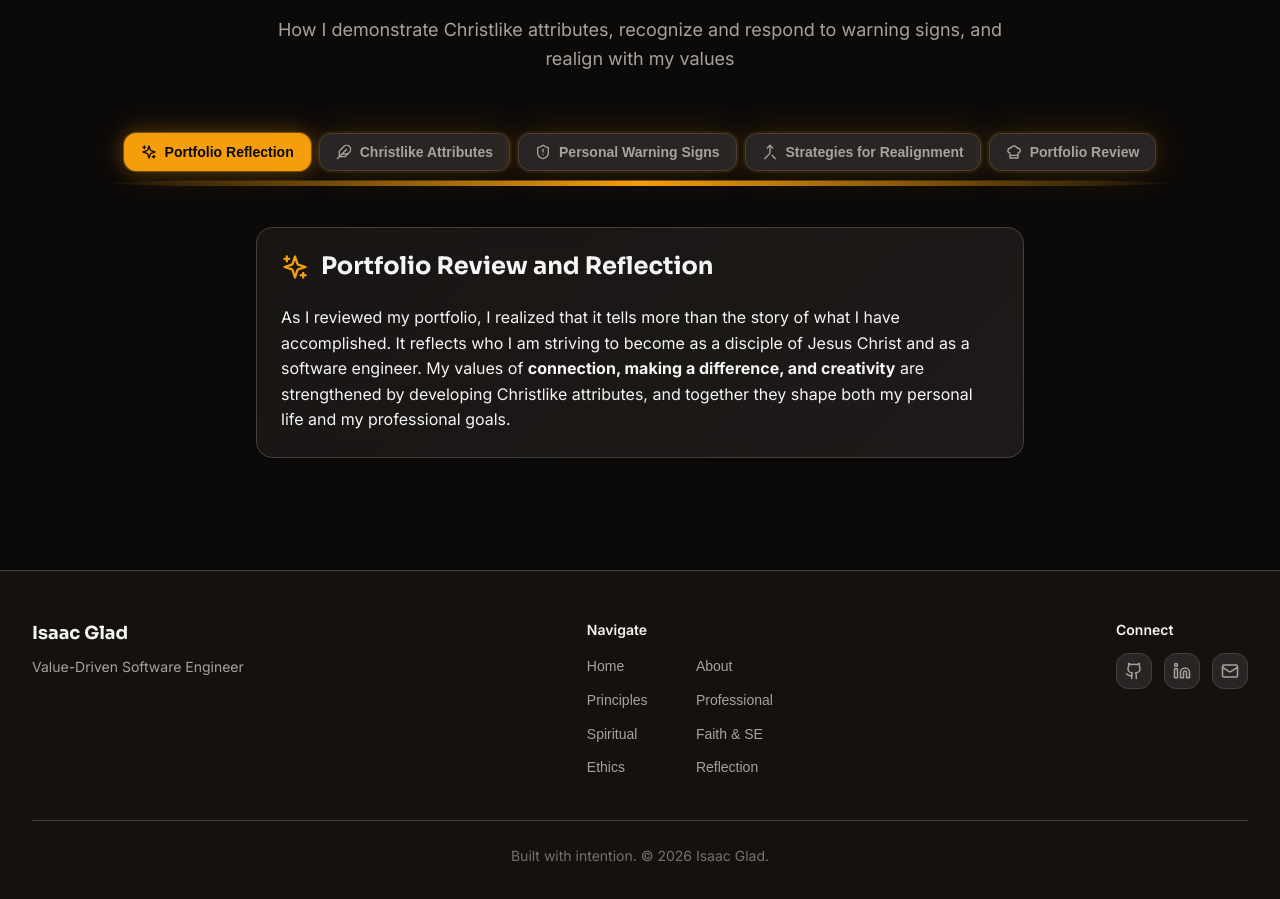
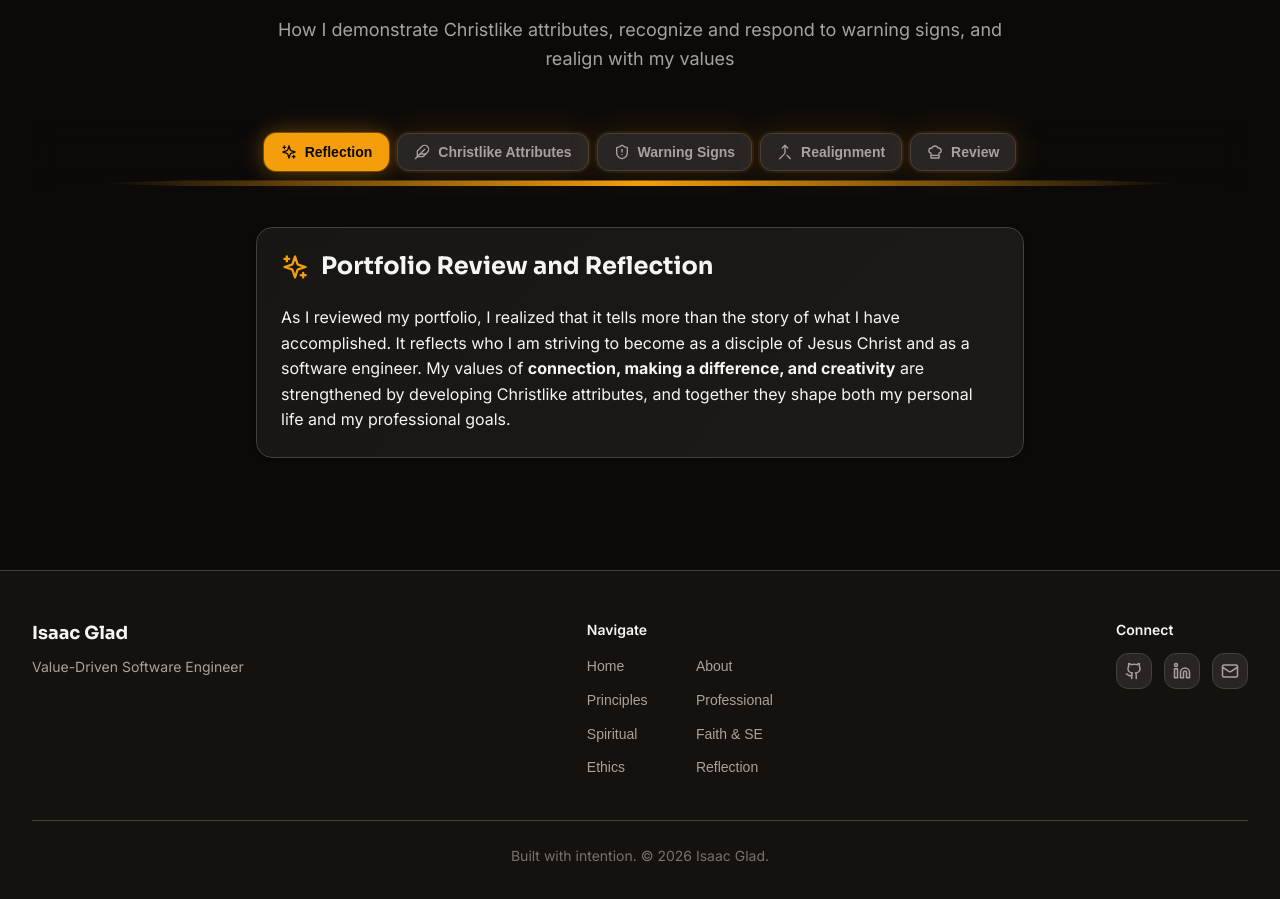
Before and after one commit to GladClan/portfolio, a React (Vite) app: page / in a window 1280 px wide. Shown: the part 10105-11004 px from the top of the page. Built offline with nearby package versions, Linux system fonts and the light colour scheme.

Commit message:
fix: updated tab names
- Tab names for reflection section changed to be more concise

```diff
--- a/src/sections/ReflectionSection.tsx
+++ b/src/sections/ReflectionSection.tsx
@@ -10,11 +10,11 @@ import { reflectionContent } from "../data/content";
 type Tab = 'main' | 'attributes' | 'warnings' | 'strategies' | 'portfolio-review';
 
 const tabs: { id: Tab; label: string; icon: LucideIcon }[] = [
-  { id: 'main', label: 'Portfolio Reflection', icon: Sparkles },
+  { id: 'main', label: 'Reflection', icon: Sparkles },
   { id: 'attributes', label: 'Christlike Attributes', icon: Feather },
-  { id: 'warnings', label: 'Personal Warning Signs', icon: ShieldAlert },
-  { id: 'strategies', label: 'Strategies for Realignment', icon: Merge },
-  { id: 'portfolio-review', label: 'Portfolio Review', icon: ChefHat },
+  { id: 'warnings', label: 'Warning Signs', icon: ShieldAlert },
+  { id: 'strategies', label: 'Realignment', icon: Merge },
+  { id: 'portfolio-review', label: 'Review', icon: ChefHat },
 ];
 
 export default function ReflectionSection() {
```
